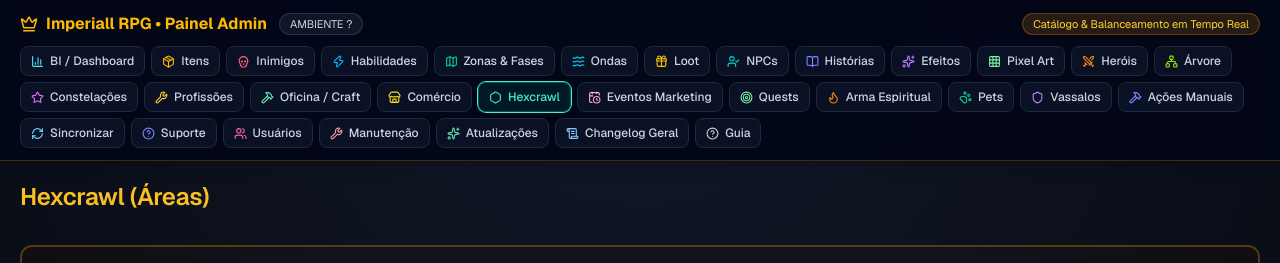
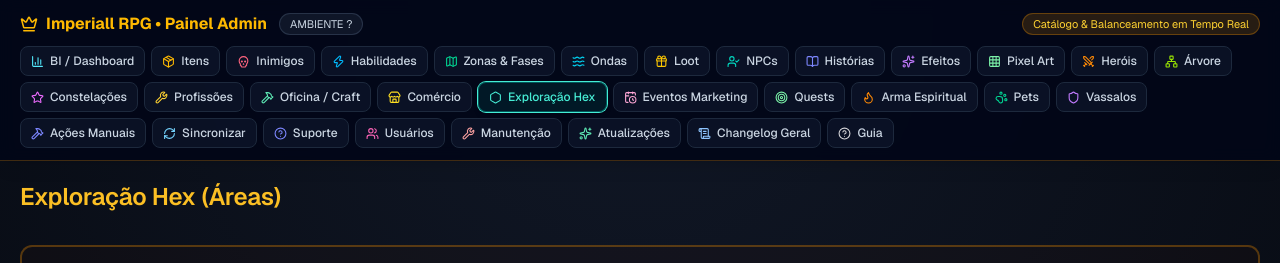
Before and after one commit to Kazenski/imperiall-rpg-admin, a Next.js app: page /hexcrawl in a window 1280 px wide. Shown: the top 263 px of the page. Built offline with nearby package versions, Linux system fonts and the light colour scheme; no server answers; the database is empty.

Commit message:
fix: renomear Hexcrawl para Exploracao Hex

```diff
--- a/src/app/(admin)/hexcrawl/page.tsx
+++ b/src/app/(admin)/hexcrawl/page.tsx
@@ -26,7 +26,7 @@ export default function HexcrawlPage() {
 
   return (
     <div className="space-y-8">
-      <h2 className="text-2xl font-semibold text-amber-400">Hexcrawl (Áreas)</h2>
+      <h2 className="text-2xl font-semibold text-amber-400">Exploração Hex (Áreas)</h2>
 
       <form
         onSubmit={async (e) => {
--- a/src/components/layout/admin-nav.tsx
+++ b/src/components/layout/admin-nav.tsx
@@ -26,7 +26,7 @@ const NAV_ITEMS = [
   { href: '/profissoes', label: 'Profissões', icon: Wrench, color: 'text-amber-300 border-amber-500/40 bg-amber-500/10' },
   { href: '/receitas', label: 'Oficina / Craft', icon: Hammer, color: 'text-emerald-300 border-emerald-500/40 bg-emerald-500/10' },
   { href: '/comercio', label: 'Comércio', icon: Store, color: 'text-yellow-300 border-yellow-500/40 bg-yellow-500/10' },
-  { href: '/hexcrawl', label: 'Hexcrawl', icon: Hexagon, color: 'text-teal-300 border-teal-500/40 bg-teal-500/10' },
+  { href: '/hexcrawl', label: 'Exploração Hex', icon: Hexagon, color: 'text-teal-300 border-teal-500/40 bg-teal-500/10' },
   { href: '/eventos-marketing', label: 'Eventos Marketing', icon: CalendarClock, color: 'text-pink-300 border-pink-500/40 bg-pink-500/10' },
   { href: '/quests', label: 'Quests', icon: Target, color: 'text-green-300 border-green-500/40 bg-green-500/10' },
   { href: '/arma-espiritual', label: 'Arma Espiritual', icon: Flame, color: 'text-orange-400 border-orange-500/40 bg-orange-500/10' },
```
